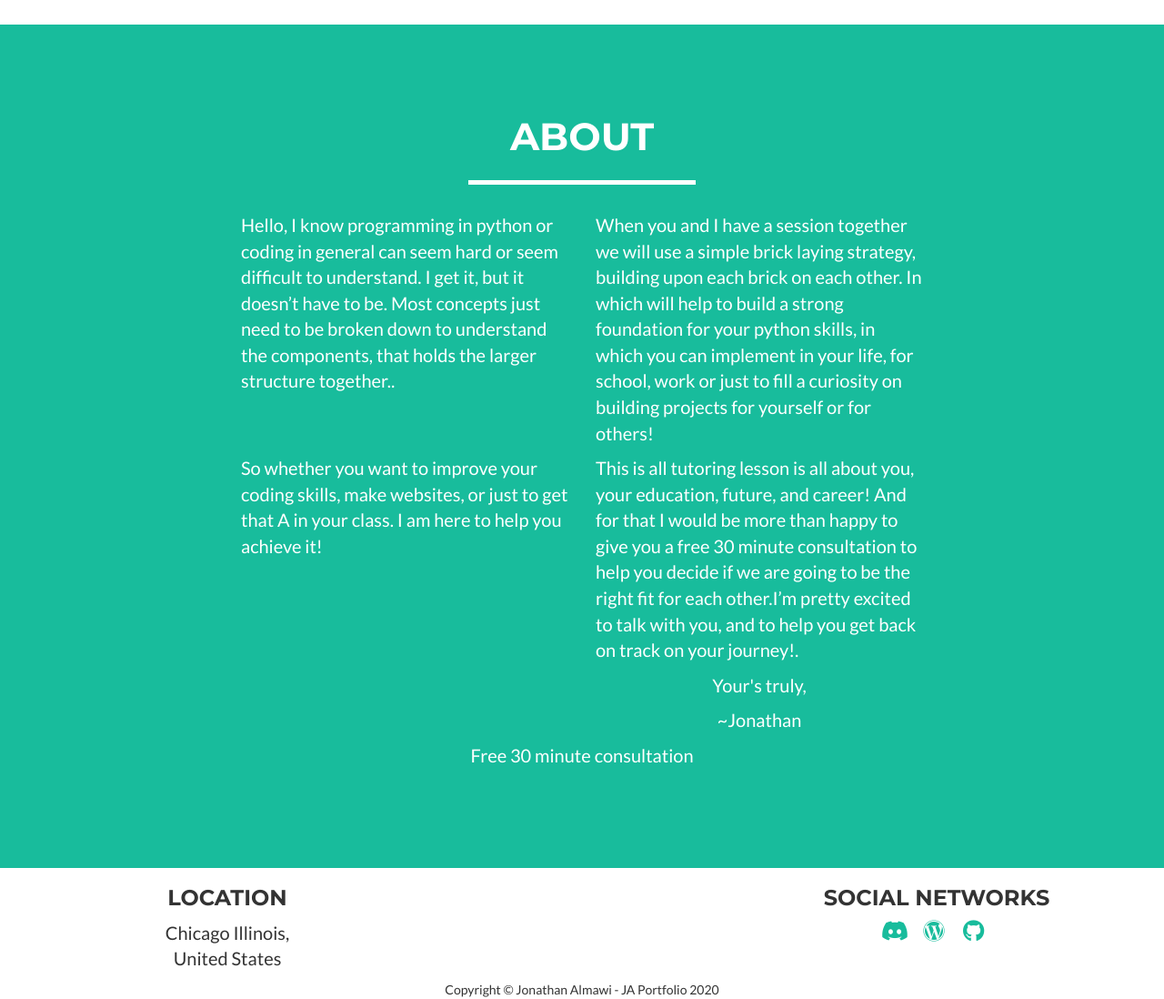
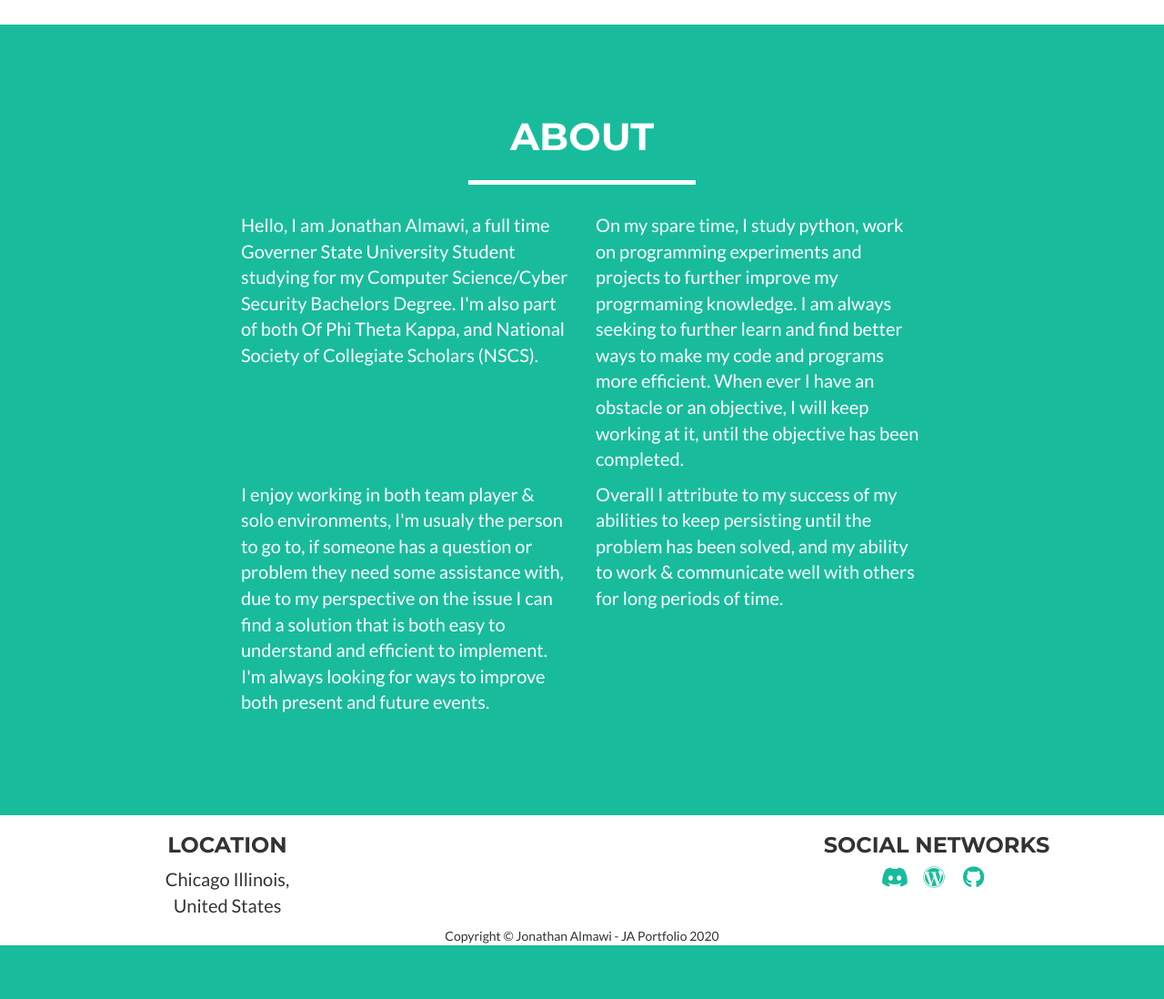
Before and after one commit to CyborgVillager/jonathan_almawi_portfolio_2020, a Django app: page /about in a window 1280 px wide. Shown: the part 1103-2201 px from the top of the page at 91% size. After the commit the page ends 2142 px from the top, so only its background shows below. Run offline with Django 3.2, Linux system fonts and the light colour scheme; some libraries are stand-ins or nearby versions.

Commit message:
v12 Updated About Page & Other .ETC information
Updated About Page & Other .ETC information: Finished about page, and updated the rest of the other pages
                                                    in regarding to /about

```diff
--- a/resumesite/templates/about.html
+++ b/resumesite/templates/about.html
@@ -60,7 +60,7 @@
 
                     <span class="sr-only">Toggle navigation</span> Menu <i class="fa fa-bars"></i>
                 </button>
-                  <a class="navbar-brand" href="/">Jonathan Almawi</a>
+                  <a class="navbar-brand" href="/about">Jonathan Almawi</a>
             </div>
 
             <!-- Collect the nav links, forms, and other content for toggling -->
@@ -127,35 +127,31 @@
             </div>
             <div class="row">
                 <div class="col-lg-4 col-lg-offset-2">
-                    <p>Hello, I know programming in python or coding in general can seem hard or seem difficult to understand.
-                        I get it, but it doesn’t have to be. Most concepts just need to be broken down to understand the components,
-                        that holds the larger structure together..</p>
+                    <p>Hello, I am Jonathan Almawi, a full time Governer State University Student studying for my
+                    Computer Science/Cyber Security Bachelors Degree. I'm also part of both Of Phi Theta Kappa, and
+                     National Society of Collegiate Scholars (NSCS). </p>
                 </div>
+
                 <div class="col-lg-4">
-                    <p>When you and I have a session together we will use a simple brick laying strategy,
-                        building upon each brick on each other. In which will help to build a strong foundation for your
-                        python skills, in which you can implement in your life, for school, work or just to fill a curiosity
-                        on building projects for yourself or for others!</p>
+                    <p> On my spare time, I study python, work on programming experiments and projects to further
+                    improve my progrmaming knowledge. I am always seeking to further learn and find better ways
+                    to make my code and programs more efficient. When ever I have an obstacle or an objective, I will
+                    keep working at it, until the objective  has been completed. </p>
                 </div>
+
                  <div class="col-lg-4 col-lg-offset-2">
-                    <p>So whether you want to improve your coding skills, make websites,
-                        or just to get that A in your class. I am here to help you achieve it!</p>
+                    <p>I enjoy working in both team player & solo environments, I'm usualy the person to go to, if someone
+                    has a question or problem they need some assistance with, due to my perspective on the issue I can find a solution that is
+                    both easy to understand and efficient to implement. I'm always looking for ways to improve both present and future
+                    events. </p>
                 </div>
+
                 <div class="col-lg-4">
-                    <p>This is all tutoring lesson is all about you, your education, future, and career! And for that
-                        I would be more than happy to give you a free 30 minute consultation to help you decide if we
-                        are going to be the right fit for each other.I’m pretty excited to talk with you, and to help
-                        you get back on track on your journey!.</p>
-                     <center><p>Your's truly,</p>
-                    <p>~Jonathan</p></center>
-                </div>
-                <div class="col-lg-4 col-lg-offset-4">
-                    <center><p>Free 30 minute consultation</p>
-
-                    </center>
+                    <p>Overall I attribute to my success of my abilities to keep persisting until the problem has been solved,
+                        and my ability to work & communicate well with others for long periods of time.
+                    </p>
 
                 </div>
-
             </div>
         </div>
     </section>
--- a/resumesite/templates/contact.html
+++ b/resumesite/templates/contact.html
@@ -60,7 +60,7 @@
 
                     <span class="sr-only">Toggle navigation</span> Menu <i class="fa fa-bars"></i>
                 </button>
-                <a class="navbar-brand" href="/">Jonathan Almawi</a>
+                <a class="navbar-brand" href="/about">Jonathan Almawi</a>
             </div>
 
           <!-- Collect the nav links, forms, and other content for toggling -->
--- a/resumesite/templates/programs.html
+++ b/resumesite/templates/programs.html
@@ -60,7 +60,7 @@
 
                     <span class="sr-only">Toggle navigation</span> Menu <i class="fa fa-bars"></i>
                 </button>
-                <a class="navbar-brand" href="/">Jonathan Almawi</a>
+                <a class="navbar-brand" href="/about">Jonathan Almawi</a>
             </div>
 
           <!-- Collect the nav links, forms, and other content for toggling -->
```
Also changed, not shown: Version_Info.txt (+4 -3 lines).
